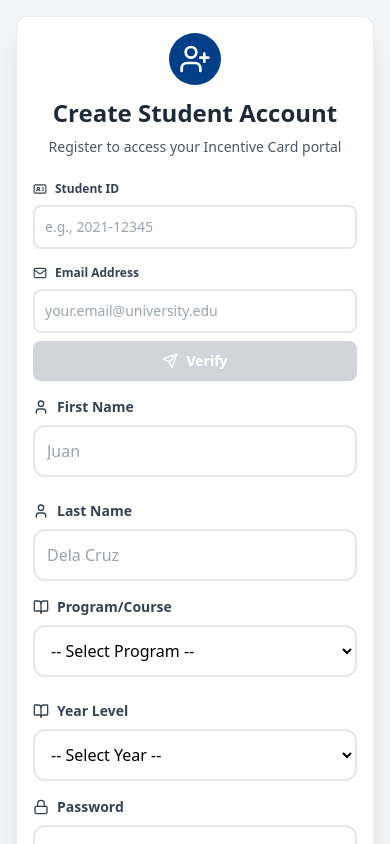
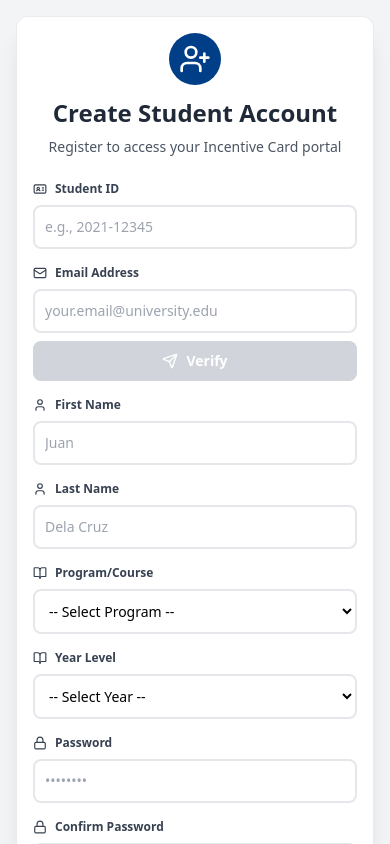
Before and after one commit to Engr-Carlo/Student-Incentive-Card, a React (Vite) app in the folder apps/student/: page /register in a window 390 px wide. Shown: the top 844 px of the page. Built offline with nearby package versions, Linux system fonts and the light colour scheme; no server answers.

Commit message:
Fix registration form responsive styles and add debug logging for year level

```diff
--- a/apps/student/src/pages/Register.tsx
+++ b/apps/student/src/pages/Register.tsx
@@ -266,15 +266,15 @@ export default function Register(){
             </div>
           </div>
 
-          <div className="grid md:grid-cols-2 gap-6">
+          <div className="grid grid-cols-1 sm:grid-cols-2 gap-4 sm:gap-6">
             <div>
-              <label className="flex items-center gap-2 text-sm font-semibold mb-2 text-gray-700">
-                <User size={16} />
+              <label className="flex items-center gap-2 text-xs sm:text-sm font-semibold mb-2 text-gray-700">
+                <User size={14} className="sm:w-4 sm:h-4" />
                 First Name
               </label>
               <input
                 name="firstName"
-                className="w-full border-2 border-gray-200 rounded-xl p-3 focus:ring-2 focus:border-transparent transition-all duration-200"
+                className="w-full border-2 border-gray-200 rounded-lg sm:rounded-xl p-2.5 sm:p-3 text-sm sm:text-base focus:ring-2 focus:border-transparent transition-all duration-200"
                 style={{'--tw-ring-color': '#003f88'} as React.CSSProperties}
                 placeholder="Juan"
                 value={formData.firstName}
@@ -284,13 +284,13 @@ export default function Register(){
             </div>
 
             <div>
-              <label className="flex items-center gap-2 text-sm font-semibold mb-2 text-gray-700">
-                <User size={16} />
+              <label className="flex items-center gap-2 text-xs sm:text-sm font-semibold mb-2 text-gray-700">
+                <User size={14} className="sm:w-4 sm:h-4" />
                 Last Name
               </label>
               <input
                 name="lastName"
-                className="w-full border-2 border-gray-200 rounded-xl p-3 focus:ring-2 focus:border-transparent transition-all duration-200"
+                className="w-full border-2 border-gray-200 rounded-lg sm:rounded-xl p-2.5 sm:p-3 text-sm sm:text-base focus:ring-2 focus:border-transparent transition-all duration-200"
                 style={{'--tw-ring-color': '#003f88'} as React.CSSProperties}
                 placeholder="Dela Cruz"
                 value={formData.lastName}
@@ -300,15 +300,15 @@ export default function Register(){
             </div>
           </div>
 
-          <div className="grid md:grid-cols-2 gap-6">
+          <div className="grid grid-cols-1 sm:grid-cols-2 gap-4 sm:gap-6">
             <div>
-              <label className="flex items-center gap-2 text-sm font-semibold mb-2 text-gray-700">
-                <BookOpen size={16} />
+              <label className="flex items-center gap-2 text-xs sm:text-sm font-semibold mb-2 text-gray-700">
+                <BookOpen size={14} className="sm:w-4 sm:h-4" />
                 Program/Course
               </label>
               <select
                 name="program"
-                className="w-full border-2 border-gray-200 rounded-xl p-3 focus:ring-2 focus:border-transparent transition-all duration-200 bg-white"
+                className="w-full border-2 border-gray-200 rounded-lg sm:rounded-xl p-2.5 sm:p-3 text-sm sm:text-base focus:ring-2 focus:border-transparent transition-all duration-200 bg-white"
                 style={{'--tw-ring-color': '#003f88'} as React.CSSProperties}
                 value={formData.program}
                 onChange={handleChange}
@@ -324,13 +324,13 @@ export default function Register(){
             </div>
 
             <div>
-              <label className="flex items-center gap-2 text-sm font-semibold mb-2 text-gray-700">
-                <BookOpen size={16} />
+              <label className="flex items-center gap-2 text-xs sm:text-sm font-semibold mb-2 text-gray-700">
+                <BookOpen size={14} className="sm:w-4 sm:h-4" />
                 Year Level
               </label>
               <select
                 name="yearLevel"
-                className="w-full border-2 border-gray-200 rounded-xl p-3 focus:ring-2 focus:border-transparent transition-all duration-200 bg-white"
+                className="w-full border-2 border-gray-200 rounded-lg sm:rounded-xl p-2.5 sm:p-3 text-sm sm:text-base focus:ring-2 focus:border-transparent transition-all duration-200 bg-white"
                 style={{'--tw-ring-color': '#003f88'} as React.CSSProperties}
                 value={formData.yearLevel}
                 onChange={handleChange}
@@ -346,16 +346,16 @@ export default function Register(){
             </div>
           </div>
 
-          <div className="grid md:grid-cols-2 gap-6">
+          <div className="grid grid-cols-1 sm:grid-cols-2 gap-4 sm:gap-6">
             <div>
-              <label className="flex items-center gap-2 text-sm font-semibold mb-2 text-gray-700">
-                <Lock size={16} />
+              <label className="flex items-center gap-2 text-xs sm:text-sm font-semibold mb-2 text-gray-700">
+                <Lock size={14} className="sm:w-4 sm:h-4" />
                 Password
               </label>
               <input
                 type="password"
                 name="password"
-                className="w-full border-2 border-gray-200 rounded-xl p-3 focus:ring-2 focus:border-transparent transition-all duration-200"
+                className="w-full border-2 border-gray-200 rounded-lg sm:rounded-xl p-2.5 sm:p-3 text-sm sm:text-base focus:ring-2 focus:border-transparent transition-all duration-200"
                 style={{'--tw-ring-color': '#003f88'} as React.CSSProperties}
                 placeholder="••••••••"
                 value={formData.password}
@@ -366,14 +366,14 @@ export default function Register(){
             </div>
 
             <div>
-              <label className="flex items-center gap-2 text-sm font-semibold mb-2 text-gray-700">
-                <Lock size={16} />
+              <label className="flex items-center gap-2 text-xs sm:text-sm font-semibold mb-2 text-gray-700">
+                <Lock size={14} className="sm:w-4 sm:h-4" />
                 Confirm Password
               </label>
               <input
                 type="password"
                 name="confirmPassword"
-                className="w-full border-2 border-gray-200 rounded-xl p-3 focus:ring-2 focus:border-transparent transition-all duration-200"
+                className="w-full border-2 border-gray-200 rounded-lg sm:rounded-xl p-2.5 sm:p-3 text-sm sm:text-base focus:ring-2 focus:border-transparent transition-all duration-200"
                 style={{'--tw-ring-color': '#003f88'} as React.CSSProperties}
                 placeholder="••••••••"
                 value={formData.confirmPassword}
```
Also changed, not shown: 1 other file (tests, documents, lock files or other folders).
